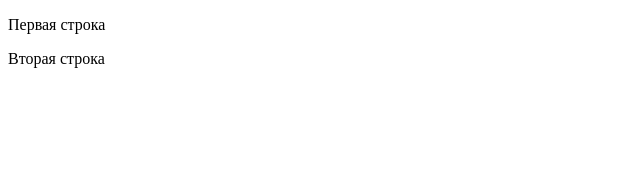
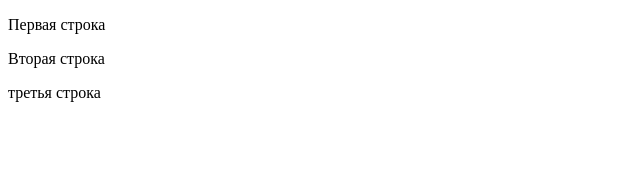
Before and after one commit to troay89/react-project, a React (Vite) app: page / in a window 1280 px wide. Shown: the top 174 px of the page, without its empty margins (0-640 px from the left). Built offline with nearby package versions, Linux system fonts and the light colour scheme.

Commit message:
feat: add third line

```diff
--- a/src/App.tsx
+++ b/src/App.tsx
@@ -7,6 +7,7 @@ function App() {
     <>
       <p>Первая строка</p>
       <p>Вторая строка</p>
+      <p>третья строка</p>
     </>
   );
 }
```
